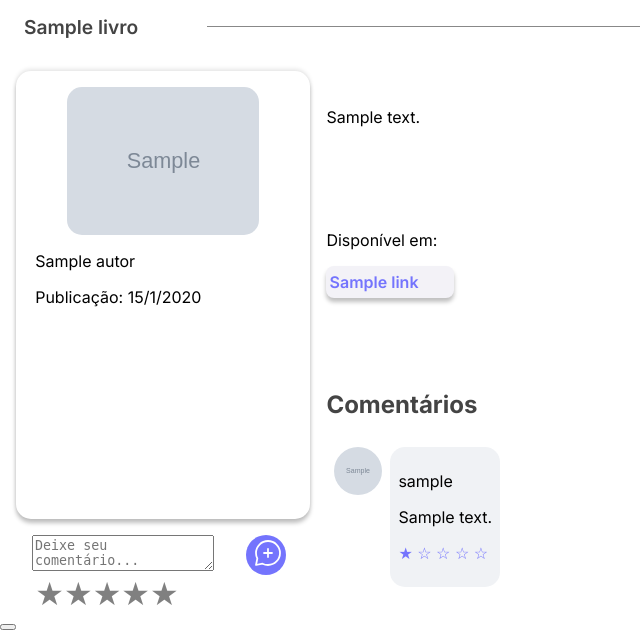
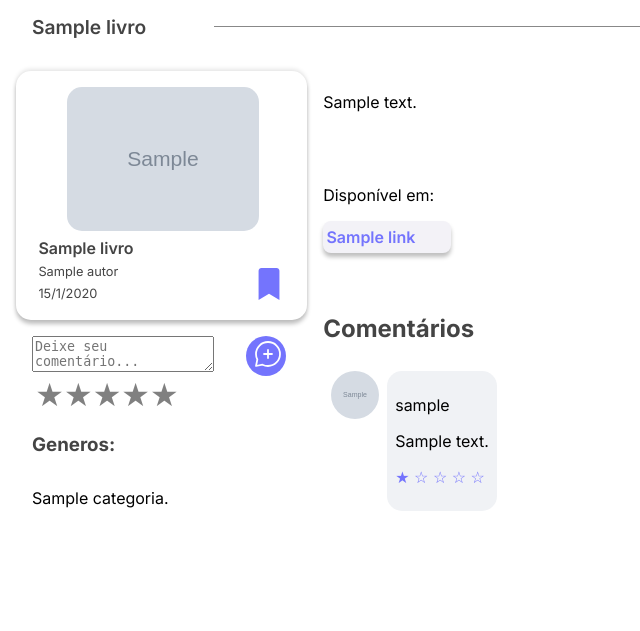
Before and after one commit to GuilhermeVieiraSouza/Bibliotecando_projeto, a Django app: page /detalhesLivro/1/ in a window 1280 px wide. Shown: the part 219-850 px from the top of the page, without its empty margins (0-640 px from the left). After the commit the page ends 730 px from the top, so only its background shows below. Run offline with Django 5.2, Linux system fonts and the light colour scheme; a user stored in the database is signed in; tables that the repository leaves empty hold one stand-in row (values such as "Sample post"); grey boxes marked "Sample" are stand-in pictures; grey boxes are pictures that could not be loaded.

Commit message:
Refactor CSS styles in registro_login.css and base.css

```diff
--- a/bibliotecando/static/css/detalhesLivro.css
+++ b/bibliotecando/static/css/detalhesLivro.css
@@ -28,12 +28,6 @@
 
 }
 
-.detalhes_img img {
-    width: 100%;
-    height: 100%;
-    object-fit: cover;
-    border-radius: 15px;
-}
 
 .container_titulo {
     display: flex;
@@ -57,6 +51,52 @@
     border: none;
 }
 
+.detalhes_container {
+    display: flex;
+    flex-direction: column;
+    align-items: flex-start;
+    padding-right: 1rem ;
+    height: auto;
+}
+.detalhes_img img {
+    width: 100%;
+    height: 100%;
+    object-fit: cover;
+    border-radius: 15px;
+}
+.detalhes_info {
+    display: flex;
+    flex-direction: row;
+    align-items: center;
+    justify-content: space-between;
+    width: 16rem;
+}
+.detalhes_info p {
+    font-size: 0.8rem;
+    color: #444;
+    font-weight: 400;
+    margin: 0.2rem;
+}
+.detalhes_info #data_lancamento {
+    font-size: 0.7rem;
+}
+.detalhes_info #nome_livro {
+    font-size: 1rem;
+    font-weight: 600;
+    color: #444;
+}
+
+/*favoritar*/
+#favorito-btn{
+    background-color: transparent;
+    border: none;
+    justify-self: flex-end;
+    align-self: flex-end;
+}
+.fav-img {
+    width: 2rem;
+    height: 2rem;
+}
 
 /*arede adição de comentario*/
 .btn_comentario {
--- /dev/null
+++ b/bibliotecando/static/js/detalhesLivro.js
@@ -0,0 +1,29 @@
+document.addEventListener('DOMContentLoaded', () => {
+    const favoritoBtn = document.getElementById("favorito-btn");
+
+    if (favoritoBtn) {
+        favoritoBtn.addEventListener("click", () => {
+            const favorito = favoritoBtn.getAttribute("data-favorito") === "true";
+
+            fetch("", {
+                method: "POST",
+                headers: {
+                    "Content-Type": "application/x-www-form-urlencoded",
+                    "X-CSRFToken": document.querySelector('[name=csrfmiddlewaretoken]').value
+                },
+                body: new URLSearchParams({ action: "toggle_favorito" })
+            })
+            .then(response => response.json())
+            .then(data => {
+                if (data.favorito) {
+                    favoritoBtn.setAttribute("data-favorito", "true");
+                    favoritoBtn.querySelector("img").src = "/static/svg/bookmark-filled.svg";
+                } else {
+                    favoritoBtn.setAttribute("data-favorito", "false");
+                    favoritoBtn.querySelector("img").src = "/static/svg/bookmark.svg";
+                }
+            })
+            .catch(error => console.error("Erro ao alternar favorito:", error));
+        });
+    }
+});
--- a/bibliotecando/templates/bibliotecando/detalhesLivro.html
+++ b/bibliotecando/templates/bibliotecando/detalhesLivro.html
@@ -4,6 +4,7 @@
 {% block 'titulo' %}Detalhes do livro{% endblock %}
 {% block 'head' %}
 <link rel="stylesheet" href="{% static 'css/detalhesLivro.css' %}">
+<script src="{% static 'js/detalhesLivro.js' %}" defer></script>
 {% endblock %}
 {% block 'body' %}
 <main>
@@ -14,15 +15,24 @@
     <div class="container">
         <!-- aqui começa a parte da esquerda -->
         <div>
-            <!-- aqui fica o cardzinho, caso queira adicionar algo fora dele precisa ser fora da div que vem a seguir -->
+            <!-- aqui fica o card, caso queira adicionar algo fora dele precisa ser fora da div que vem a seguir -->
             <div class="detalhes_container">
                 <div class="detalhes_img">
                     <img src="{{ livro.imagem.url }}" alt="">
                 </div>
                 <div class="detalhes_info">
-                    <p>{{livro.autor.nome}}</p>
-                    <p>Publicação: {{publicacao}}</p>
-                    <p>{{livro.genero}}</p>
+                    <div style="display: flex; flex-direction: column;">
+                        <p id="nome_livro">{{livro.titulo}}</p>
+                        <p>{{livro.autor.nome}}</p>
+                        <p id="data_publicacao">{{publicacao}}</p>
+                    </div>
+                    <button id="favorito-btn" data-favorito="{{ favorito|yesno:'true,false' }}">
+                        {% if favorito %}
+                            <img class="fav-img" src="{% static 'svg/bookmark_filled.svg' %}" alt="Remover dos favoritos">
+                        {% else %}
+                            <img class="fav-img" src="{% static 'svg/bookmark.svg' %}" alt="Adicionar aos favoritos">
+                        {% endif %}
+                    </button>
                 </div>
             </div>
             <!-- aqui fica a adição de comentario-->
@@ -51,13 +61,15 @@
                     <img src="{% static 'svg/coment.svg' %}" alt="">
                 </button>
             </form>
-            <div>
-                <button >
-
-                </button>
+            {% endif %}
+            <h3 style="margin-left: 2rem; color: #444;">Generos:</h3>
+            <div style="margin: 2rem;">
+                <p class="categoria">
+                    {% for categoria in categorias %}
+                    {{categoria.nome}}.
+                    {% endfor %}
+                </p>
             </div>
-            {% endif %}
-
         </div>
         <!-- aqui começa a parte da direita  -->
         <div class="container_direita">
--- a/bibliotecando/views.py
+++ b/bibliotecando/views.py
@@ -1,4 +1,5 @@
-from django.shortcuts import render, redirect, get_object_or_404
+from django.shortcuts import render, redirect
+from django.http import JsonResponse
 from django.contrib.auth import authenticate, login, logout
 from django.contrib import messages
 from django.contrib.auth.decorators import login_required
@@ -16,6 +17,20 @@
     livro = models.Livro.objects.get(id=id)
     comentarios = models.Comentario.objects.filter(livro=livro)
     links = models.Links.objects.filter(livro=livro)
+    categorias = models.Categoria.objects.filter(livro_categoria=livro)
+    favorito = None
+    if request.user.is_authenticated:
+        favorito = models.Favoritos.objects.filter(usuario=request.user, livro=livro).exists()
+    if request.method == "POST" and request.user.is_authenticated:
+        action = request.POST.get('action')
+        if action == "toggle_favorito":
+            if favorito:
+                models.Favoritos.objects.filter(usuario=request.user, livro=livro).delete()
+                favorito = False
+            else:
+                models.Favoritos.objects.create(usuario=request.user, livro=livro)
+                favorito = True
+            return JsonResponse({'favorito': favorito})
 
     if request.method == "POST" and request.user.is_authenticated:
         form = forms.ComentarioForm(request.POST)
@@ -34,14 +49,19 @@
         'livro': livro,
         'publicacao': f"{livro.data_publicacao.day}/{livro.data_publicacao.month}/{livro.data_publicacao.year}",
         'comentarios': comentarios,
-        'links': links
+        'links': links,
+        'categorias': categorias,
+        'favorito': favorito,
         }
     return render(request, 'bibliotecando/detalhesLivro.html', contexto)
 
 @login_required(login_url='bibliotecando:login')
 def MeusLivros(request):
-    models.Favoritos.objects.all()
-    return render(request, 'bibliotecando/meusLivros.html')
+    favoritos = models.Favoritos.objects.filter(usuario=request.user)
+    context = {
+        'favoritos': favoritos
+    }
+    return render(request, 'bibliotecando/meusLivros.html', context)
 
 @login_required(login_url='bibliotecando:login')
 def profile(request):
--- a/static/css/base.css
+++ b/static/css/base.css
@@ -105,6 +105,28 @@
 
 }
 
+/*barra da pagina*/
+.container_titulo {
+    display: flex;
+    flex-direction: row;
+    align-items: center;
+    justify-content: space-between;
+    padding-left: 2rem ;
+}
+
+.titulo {
+    font-size: 1.2rem;
+    font-weight: 600;
+    color: #444;
+}
+
+.custom-line {
+    width: 80%;
+    height: 1px;
+    background-color: #666;
+    border: none;
+}
+
 /*Inputs ded usuario*/
 .form-control {
     color: #252525;
```
Also changed, not shown: bibliotecando/static/css/meusLivros.css (added, +56 -0 lines), bibliotecando/static/css/profile.css (+0 -18 lines), bibliotecando/templates/bibliotecando/meusLivros.html (+22 -3 lines), bibliotecando/static/svg/bookmark.svg, bibliotecando/static/svg/bookmark_filled.svg (added).
